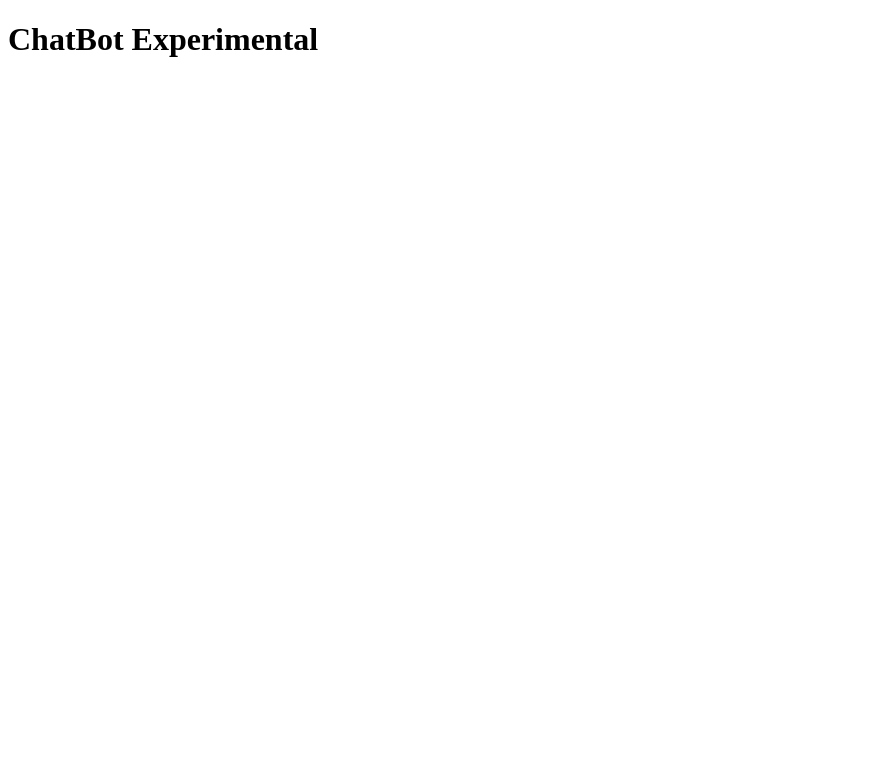
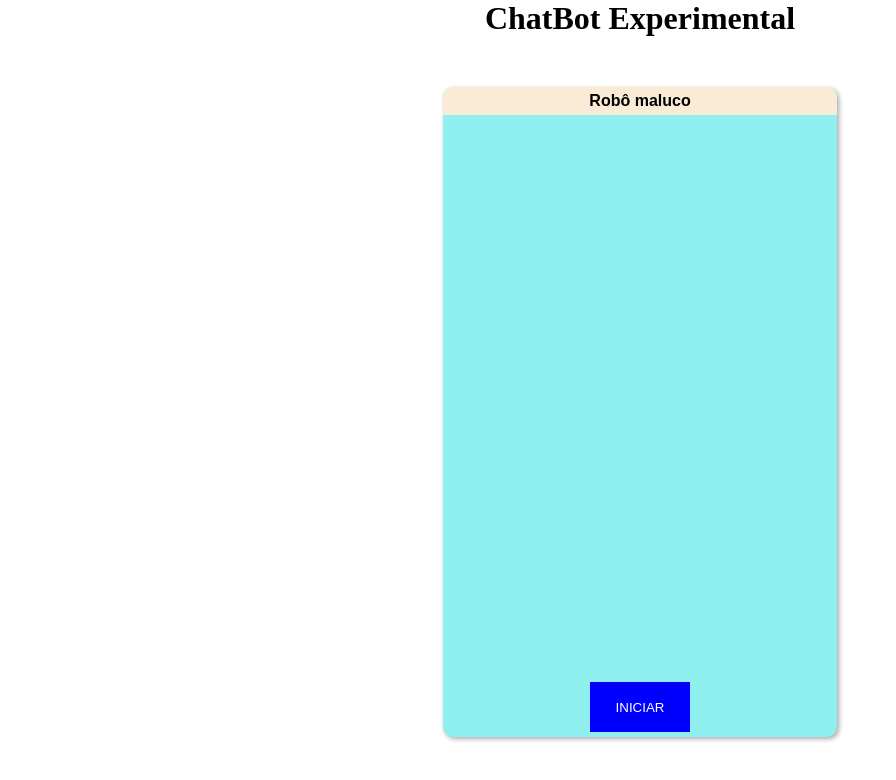
Before and after one commit to gabrielopes7/chatRobo, a plain HTML site: page index.html in a window 1280 px wide. Shown: the whole page, without its empty margins (0-896 px from the left). Drawn offline with Linux system fonts and the light colour scheme.

Commit message:
Começando a criar as divs no HTML

```diff
--- a/index.html
+++ b/index.html
@@ -10,6 +10,14 @@
 <body>
     <h1>ChatBot Experimental</h1>
 
+    <div id="corpoPrincipal">
+        <div id="title">Robô maluco</div>
+        <!-- <div id="textoRobo">
+            <div id="fotoRobo"></div>
+            <div id="balaoFala">Olá, como podemos ajudar?</div>
+        </div> -->
+        <button onclick="iniciar()" id="botaoIniciar">INICIAR</button>
+    </div>
 
 
     <script src="script.js"></script>
--- a/script.js
+++ b/script.js
@@ -0,0 +1,21 @@
+let hora = new Date();
+let horaAtual = hora.getHours();
+let minutoAtual = hora.getMinutes();
+
+let horaMensagem = document.getElementById("balaoFala");
+
+function iniciar(){
+    let botao = document.getElementById("botaoIniciar");
+    let corpoChat = document.getElementById("corpoPrincipal");
+    let criaDiv = document.createElement("div");
+
+    criaDiv.setAttribute("id", "textoRobo");
+    corpoChat.append(criaDiv)
+
+
+
+
+
+    botao.style.display = "none";
+
+}
--- a/style.css
+++ b/style.css
@@ -1 +1,66 @@
 @charset "UTF-8";
+
+*{
+    margin: 0;
+    padding: 0;
+}
+h1{
+    text-align: center;
+}
+
+#corpoPrincipal{
+    display: flex;
+    flex-direction: column;
+    justify-content: space-between;
+   background-color: rgb(144, 240, 240);
+   border-radius: 10px;
+   box-shadow: 2px 2px 5px rgba(0, 0, 0, 0.336);
+   padding: 5px;
+   margin: auto;
+   margin-top: 50px;
+   height: 50vw;
+   width: 30vw;
+}
+
+#title{
+    text-align: center;
+    font-family: Arial, Helvetica, sans-serif;
+    font-weight: bold;
+    background-color: antiquewhite;
+    padding: 5px;
+    border-radius: 10px 10px 0px 0px;
+    margin: -5px;
+}
+
+#botaoIniciar{
+
+    align-self: center;
+    border: none;
+    width: 100px;
+    height: 50px;
+    background-color: blue;
+    color: white;
+
+}
+
+#textoRobo{
+    margin-top: 20px;
+    display: flex;
+    align-items: flex-end;
+    justify-content: space-around;
+}
+
+#fotoRobo{
+    background-color: gray;
+    width: 40px;
+    height: 40px;
+    border-radius: 50%;
+}
+
+#balaoFala{
+    background-color: antiquewhite;
+    border-radius: 10px;
+    text-align: justify;
+    padding: 5px;
+    width: 80%;
+}
```
